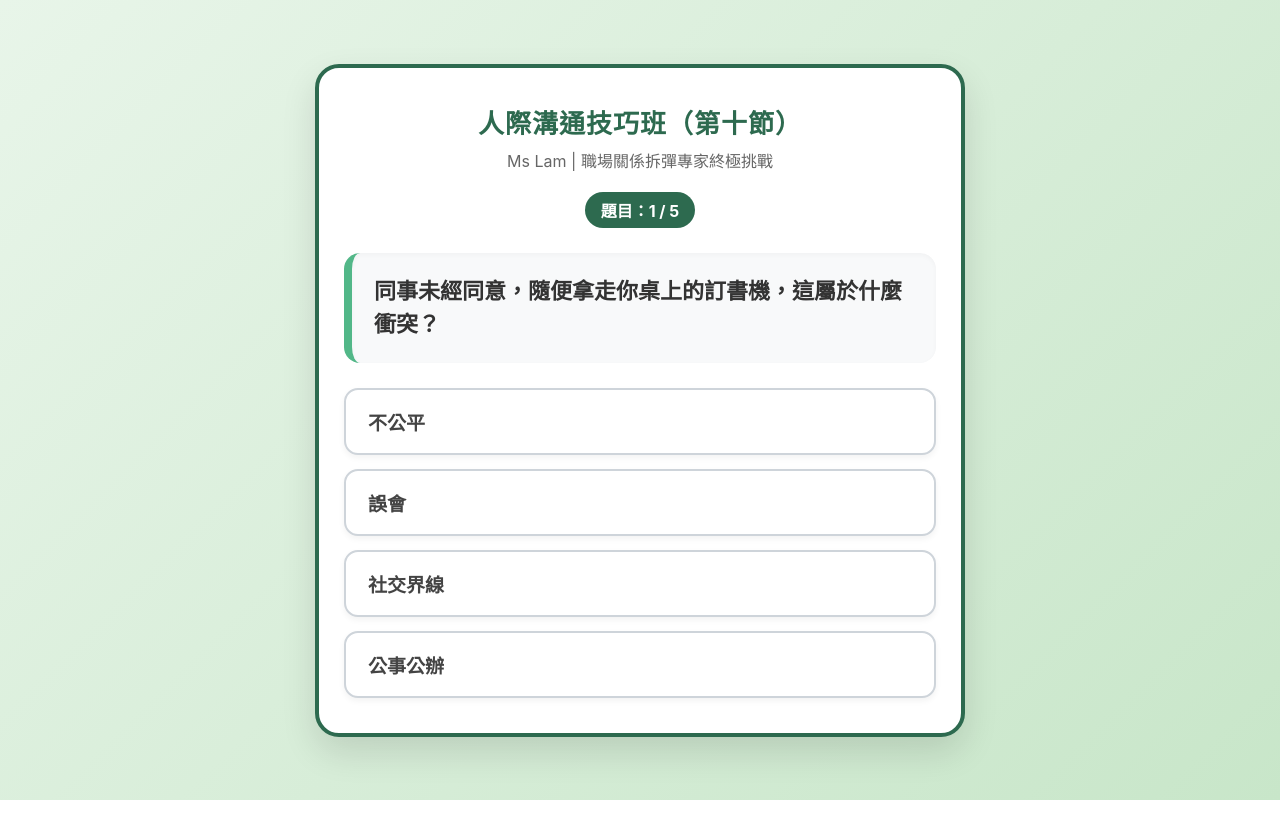
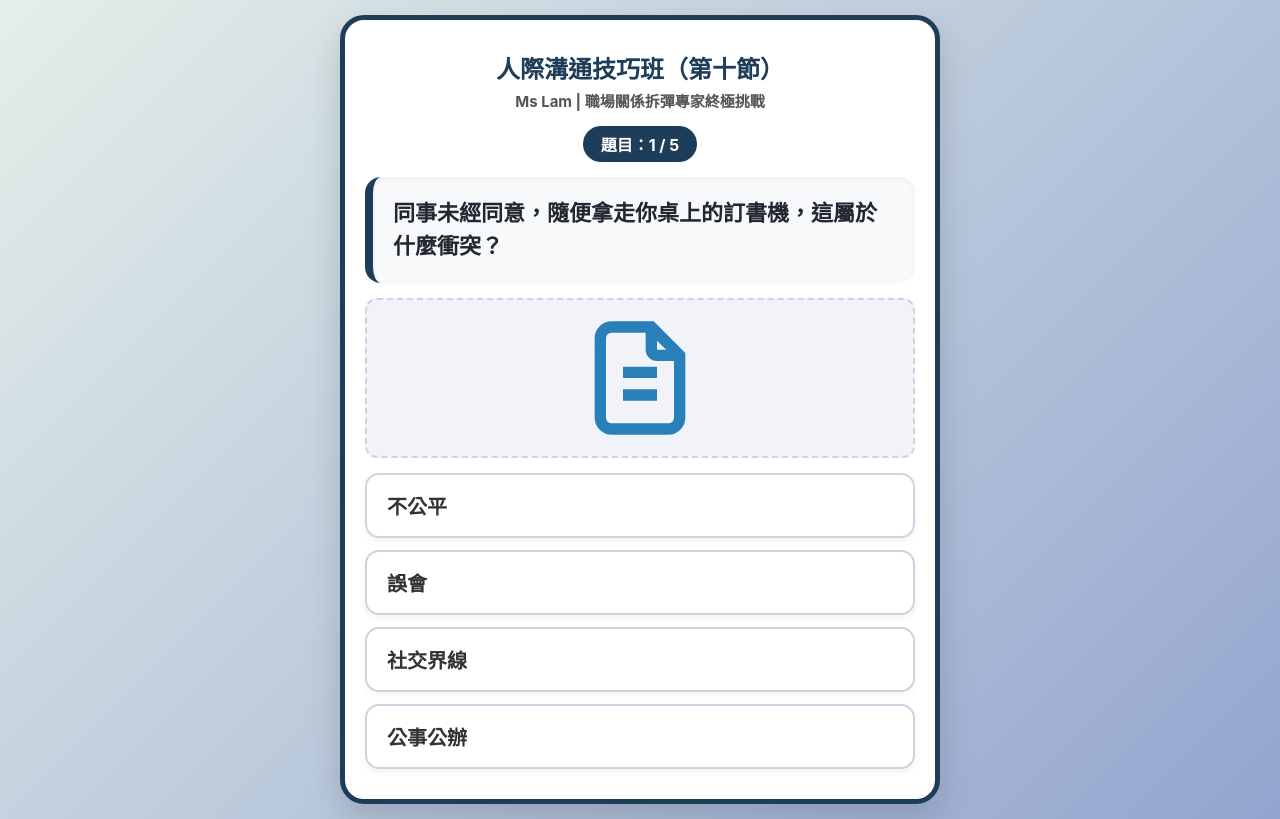
Before and after one commit to teresawanki-blip/work-communication, a plain HTML site: page index.html in a window 1280 px wide. Drawn offline with Linux system fonts and the light colour scheme.

Commit message:
Refactor styles and update quiz functionality

```diff
--- a/index.html
+++ b/index.html
@@ -6,26 +6,22 @@
     <title>第十節：職場拆彈專家終極挑戰</title>
     <style>
         :root {
-            --primary-color: #2d6a4f;
-            --secondary-color: #52b788;
-            --bg-color: #f0f7f4;
+            --primary-color: #1e3d59;
+            --secondary-color: #17b978;
+            --bg-color: #f5f7fa;
             --card-bg: #ffffff;
-            --text-color: #333333;
-            --correct-bg: #d8f3dc;
-            --correct-border: #52b788;
-            --wrong-bg: #f8d7da;
-            --wrong-border: #dc3545;
+            --text-color: #222831;
+            --correct-bg: #e8f5e9;
+            --correct-border: #4caf50;
+            --wrong-bg: #ffebee;
+            --wrong-border: #f44336;
         }
 
-        * {
-            box-sizing: border-box;
-            margin: 0;
-            padding: 0;
-        }
+        * { box-sizing: border-box; margin: 0; padding: 0; }
 
         body {
             font-family: -apple-system, BlinkMacSystemFont, "Segoe UI", Roboto, "Helvetica Neue", Arial, sans-serif;
-            background: linear-gradient(135deg, #e8f5e9 0%, #c8e6c9 100%);
+            background: linear-gradient(135deg, #e4efe9 0%, #93a5cf 100%);
             display: flex;
             justify-content: center;
             align-items: center;
@@ -35,133 +31,86 @@
 
         .game-container {
             background-color: var(--card-bg);
-            padding: 35px 25px;
+            padding: 30px 20px;
             border-radius: 24px;
-            box-shadow: 0 15px 35px rgba(0,0,0,0.12);
+            box-shadow: 0 15px 35px rgba(0,0,0,0.15);
             width: 100%;
-            max-width: 650px;
+            max-width: 600px;
             text-align: center;
-            border: 4px solid var(--primary-color);
+            border: 5px solid var(--primary-color);
         }
 
-        h1 {
-            color: var(--primary-color);
-            margin-bottom: 8px;
-            font-size: 26px;
-            font-weight: 800;
-            letter-spacing: 1px;
-        }
-
-        .subtitle {
-            font-size: 16px;
-            color: #666;
-            margin-bottom: 20px;
-        }
+        h1 { color: var(--primary-color); margin-bottom: 5px; font-size: 24px; font-weight: 800; }
+        .subtitle { font-size: 15px; color: #555; margin-bottom: 15px; font-weight: bold; }
 
         .progress {
             background-color: var(--primary-color);
             color: white;
             font-weight: bold;
             display: inline-block;
-            padding: 6px 16px;
+            padding: 6px 18px;
             border-radius: 20px;
-            margin-bottom: 25px;
+            margin-bottom: 15px;
             font-size: 16px;
         }
 
         .question-box {
             background-color: #f8f9fa;
-            padding: 22px;
+            padding: 20px;
             border-radius: 16px;
-            margin-bottom: 25px;
             font-size: 22px;
             font-weight: bold;
             color: var(--text-color);
-            border-left: 8px solid var(--secondary-color);
+            border-left: 8px solid var(--primary-color);
             text-align: left;
             line-height: 1.5;
-            box-shadow: inset 0 2px 5px rgba(0,0,0,0.03);
+            box-shadow: inset 0 2px 5px rgba(0,0,0,0.05);
         }
 
-        .options-container {
+        /* 圖片容器樣式 */
+        .image-container {
+            width: 100%;
+            height: 160px;
+            margin: 15px 0;
             display: flex;
-            flex-direction: column;
-            gap: 14px;
+            justify-content: center;
+            align-items: center;
+            background-color: #f1f3f8;
+            border-radius: 12px;
+            border: 2px dashed #cbd5e1;
+            padding: 10px;
         }
+        .image-container svg { height: 100%; max-width: 100%; }
+
+        .options-container { display: flex; flex-direction: column; gap: 12px; margin-top: 5px; }
 
         .option-btn {
             background-color: #ffffff;
-            border: 2px solid #ced4da;
-            padding: 18px 22px;
-            font-size: 19px;
+            border: 2px solid #cbd5e1;
+            padding: 16px 20px;
+            font-size: 20px;
             border-radius: 14px;
             cursor: pointer;
             transition: all 0.2s ease;
             text-align: left;
             font-weight: bold;
-            color: #444;
+            color: #333;
             box-shadow: 0 3px 6px rgba(0,0,0,0.05);
         }
 
-        .option-btn:hover {
-            background-color: #f1f3f5;
-            border-color: #999;
-            transform: translateY(-2px);
-        }
+        .option-btn:hover { background-color: #f8fafc; border-color: #94a3b8; transform: translateY(-2px); }
+        .option-btn:active { transform: translateY(1px); }
 
-        .option-btn:active {
-            transform: translateY(1px);
-        }
+        .option-btn.correct { background-color: var(--correct-bg); border-color: var(--correct-border); color: #1b4332; }
+        .option-btn.correct::after { content: " 🟢 (正確)"; float: right; font-size: 16px; }
 
-        .option-btn.correct {
-            background-color: var(--correct-bg);
-            border-color: var(--correct-border);
-            color: #1b4332;
-            position: relative;
-        }
+        .option-btn.wrong { background-color: var(--wrong-bg); border-color: var(--wrong-border); color: #721c24; }
+        .option-btn.wrong::after { content: " 🔴 (錯誤)"; float: right; font-size: 16px; }
 
-        .option-btn.correct::after {
-            content: "🟢 開車 (正確)";
-            float: right;
-            font-size: 16px;
-        }
-
-        .option-btn.wrong {
-            background-color: var(--wrong-bg);
-            border-color: var(--wrong-border);
-            color: #721c24;
-        }
-
-        .option-btn.wrong::after {
-            content: "🔴 撞車 (錯誤)";
-            float: right;
-            font-size: 16px;
-        }
-
-        .result-screen {
-            display: none;
-            animation: fadeIn 0.5s ease-in-out;
-        }
-
-        @keyframes fadeIn {
-            from { opacity: 0; transform: translateY(10px); }
-            to { opacity: 1; transform: translateY(0); }
-        }
-
-        .result-title {
-            font-size: 32px;
-            color: #1b4332;
-            margin-bottom: 15px;
-            font-weight: 800;
-        }
-
-        .result-score {
-            font-size: 56px;
-            color: var(--secondary-color);
-            font-weight: 900;
-            margin-bottom: 25px;
-            text-shadow: 2px 2px 0px rgba(0,0,0,0.05);
-        }
+        .result-screen { display: none; animation: fadeIn 0.5s ease-in-out; }
+        @keyframes fadeIn { from { opacity: 0; transform: translateY(10px); } to { opacity: 1; transform: translateY(0); } }
+        .result-title { font-size: 30px; color: #1b4332; margin-bottom: 15px; font-weight: 800; }
+        .result-score { font-size: 56px; color: var(--secondary-color); font-weight: 900; margin-bottom: 25px; }
 
         .restart-btn {
             background-color: var(--primary-color);
@@ -172,23 +121,17 @@
             border-radius: 14px;
             cursor: pointer;
             font-weight: bold;
-            box-shadow: 0 5px 15px rgba(45, 106, 79, 0.3);
+            box-shadow: 0 5px 15px rgba(30, 61, 89, 0.3);
             transition: all 0.2s;
             width: 100%;
         }
+        .restart-btn:hover { background-color: #122538; transform: translateY(-2px); }
 
-        .restart-btn:hover {
-            background-color: #1b4332;
-            transform: translateY(-2px);
-            box-shadow: 0 8px 20px rgba(45, 106, 79, 0.4);
-        }
-
-        /* 針對平板與手機的優化 */
         @media (max-width: 480px) {
-            h1 { font-size: 22px; }
-            .question-box { font-size: 18px; padding: 16px; }
-            .option-btn { font-size: 16px; padding: 14px 18px; }
-            .option-btn.correct::after, .option-btn.wrong::after { font-size: 12px; float: none; display: block; margin-top: 5px; }
+            h1 { font-size: 20px; }
+            .question-box { font-size: 18px; padding: 14px; }
+            .image-container { height: 120px; }
+            .option-btn { font-size: 18px; padding: 12px 16px; }
         }
     </style>
 </head>
@@ -200,50 +143,65 @@
         <div class="subtitle">Ms Lam | 職場關係拆彈專家終極挑戰</div>
         <div class="progress" id="progress-text">題目：1 / 5</div>
         <div class="question-box" id="question-text">題目載入中...</div>
+
+        <div class="image-container" id="image-box"></div>
+
         <div class="options-container" id="options-box"></div>
     </div>
 
     <div id="result-screen" class="result-screen">
         <div class="result-title" id="result-status">挑戰成功！</div>
         <div class="result-score" id="score-text">5 / 5 分</div>
-        <p id="feedback-text" style="font-size: 19px; color: #444; margin-bottom: 35px; line-height: 1.6; text-align: left; background: #f8f9fa; padding: 15px; border-radius: 12px;"></p>
+        <p id="feedback-text" style="font-size: 19px; color: #333; margin-bottom: 35px; line-height: 1.6; text-align: left; background: #f8f9fa; padding: 15px; border-radius: 12px;"></p>
         <button class="restart-btn" onclick="startNewGame()">下一位同學：重新抽題挑戰</button>
     </div>
 </div>
 
 <script>
-    // 內建 30 題完全扣緊 PPT 的精準題庫
+    // 定義 8 種常用的高辨識度 SVG 圖像圖標代碼，供題目調用
+    const icons = {
+        lazy: `<svg viewBox="0 0 24 24" fill="none" stroke="#e67e22" stroke-width="2"><path d="M12 2a10 10 0 1 0 10 10A10 10 0 0 0 12 2zm0 18a8 8 0 1 1 8-8 8 8 0 0 1-8 8z"/><path d="M12 6v6l4 2"/><circle cx="17" cy="7" r="1" fill="#e67e22"/><path d="M18 5l2-2M7 17l-2 1"/></svg>`, // 偷懶/時鐘/手機
+        boss: `<svg viewBox="0 0 24 24" fill="none" stroke="#2c3e50" stroke-width="2"><path d="M16 21v-2a4 4 0 0 0-4-4H6a4 4 0 0 0-4 4v2"/><circle cx="9" cy="7" r="4"/><path d="M22 21v-2a4 4 0 0 0-3-3.87M16 3.13a4 4 0 0 1 0 7.75"/></svg>`, // 老闆/主管/雙方
+        stapler: `<svg viewBox="0 0 24 24" fill="none" stroke="#2980b9" stroke-width="2"><path d="M14 3v4a1 1 0 0 0 1 1h4"/><path d="M17 21H7a2 2 0 0 1-2-2V5a2 2 0 0 1 2-2h7l5 5v11a2 2 0 0 1-2 2z"/><path d="M9 15h6M9 11h6"/></svg>`, // 文具/訂書機/桌子
+        task: `<svg viewBox="0 0 24 24" fill="none" stroke="#27ae60" stroke-width="2"><path d="M22 11.08V12a10 10 0 1 1-5.93-9.14"/><polyline points="22 4 12 14.01 9 11.01"/></svg>`, // 任務/工作/正確
+        angry: `<svg viewBox="0 0 24 24" fill="none" stroke="#c0392b" stroke-width="2"><circle cx="12" cy="12" r="10"/><path d="M8 14s1.5-2 4-2 4 2 4 2"/><line x1="9" y1="9" x2="9.01" y2="9"/><line x1="15" y1="9" x2="15.01" y2="9"/><path d="M7 7l2 1M17 7l-2 1"/></svg>`, // 生氣/黑臉/吵架
+        shake: `<svg viewBox="0 0 24 24" fill="none" stroke="#27ae60" stroke-width="2"><path d="M16 3h5v5M4 21L20 5M4 11V3h8M4 3l16 16"/></svg>`, // 利益交換/合作/溝通
+        distance: `<svg viewBox="0 0 24 24" fill="none" stroke="#7f8c8d" stroke-width="2"><circle cx="6" cy="12" r="3"/><circle cx="18" cy="12" r="3"/><line x1="9" y1="12" x2="15" y2="12"/><polyline points="12 9 9 12 12 15"/><polyline points="12 9 15 12 12 15"/></svg>`, // 保持物理距離/冷處理
+        stress: `<svg viewBox="0 0 24 24" fill="none" stroke="#8e44ad" stroke-width="2"><path d="M12 2L2 7l10 5 10-5-10-5zM2 17l10 5 10-5M2 12l10 5 10-5"/></svg>` // 心理壓力/辭職
+    };
+
+    // 內建 30 題完全扣緊 PPT 內容的精準題庫，每題配上對應的 icon 標籤
     const allQuestions = [
-        { q: "當你低頭苦幹，旁邊同事卻在偷懶玩手機，這屬於什麼衝突？", a: ["不公平", "誤會", "社交界線", "冷處理"], c: 0 },
-        { q: "上司說話時聲量太大、語氣太急，你因為胡亂猜測而做錯事，這屬於？", a: ["不公平", "誤會", "社交界線", "利益交換"], c: 1 },
-        { q: "同事未經同意，隨便拿走你桌上的訂書機，這屬於什麼衝突？", a: ["不公平", "誤會", "社交界線", "公事公辦"], c: 2 },
-        { q: "職場的本質是什麼？", a: ["尋找志同道合的死黨", "一起玩手機", "合作完成任務", "互相不理睬"], c: 2 },
-        { q: "與同事吵架，導致工作延誤，最後會被誰責備？", a: ["警察", "班主任", "老闆", "家人"], c: 2 },
-        { q: "在公司大吵大鬧、黑臉、逃避，會讓主管覺得你怎樣？", a: ["很有型", "不夠成熟、不專業", "很聰明", "很威風"], c: 1 },
-        { q: "與同事關係惡劣，讓自己充滿負面情緒，可能會產生什麼想法？", a: ["想加薪", "想升職", "想辭職", "想請客"], c: 2 },
-        { q: "主管或老闆的重要責任之一是什麼？", a: ["幫員工買外賣", "協調員工之間的衝突", "陪員工玩遊戲", "請員工放假"], c: 1 },
-        { q: "如果不喜歡現在的分工，應該用什麼方法來解決？", a: ["黑臉", "逃避", "交換", "辭職"], c: 2 },
-        { q: "職場衝突時，應不應該委屈自己去迎合他人？", a: ["應該", "不應該", "必須要", "無所謂"], c: 1 },
-        { q: "面對討厭的同事，在工作上說話時依然要保持什麼接觸？", a: ["身體接觸", "眼神接觸", "完全避開", "沒關係"], c: 1 },
-        { q: "面對討厭的同事，在工作上說話時要注意什麼？", a: ["注意聲量", "大吼大叫", "講悄悄話", "不出一聲"], c: 0 },
-        { q: "面對討厭的同事，在公事上應該採取什麼態度？", a: ["公事公辦", "黑臉對待", "已讀不回", "隨便敷衍"], c: 0 },
-        { q: "面對討厭的同事，在工作以外的時間，應該怎麼做？", a: ["一起吃午飯", "放學一起走", "不傳訊息、午飯時不聚在一起", "深夜長談"], c: 2 },
-        { q: "專業的『利益與交換』第一步是要做什麼？", a: ["大罵同事", "指出重點，說明分工唔太妥", "找老闆告狀", "自己一個人做完"], c: 1 },
-        { q: "專業的『利益與交換』第二步是提出什麼？", a: ["提出離職", "提出交換條件", "提出請客", "提出投訴"], c: 1 },
-        { q: "當分工不妥時，提出交換條件後，第三步要達成什麼？", a: ["爭吵", "共識並立刻開始工作", "各自放工", "不理對方"], c: 1 },
-        { q: "拆彈的『成熟、專業』方法能幫我們做到什麼？", a: ["把工作完成＋保護自己嘅界線", "委屈自己", "打敗同事", "不用上班"], c: 0 },
-        { q: "當你覺得『點解我要做埋你嗰份？』時，這屬於哪種心理？", a: ["覺得很好玩", "覺得不公平", "覺得很開心", "覺得沒所謂"], c: 1 },
-        { q: "上司對你發脾氣時，以下哪種是錯誤的猜測想法？", a: ["上司在針對我", "上司可能很急", "我們去問清楚細節", "保持冷靜"], c: 0 },
-        { q: "看見同事未經同意拿走文具，感到尷尬或生氣，但不懂得專業表達，通常會導致？", a: ["用極端方式回應（如大罵或已讀不回）", "同事道歉", "老闆加薪", "大家變成好朋友"], c: 0 },
-        { q: "在公司大吵大鬧、黑臉或逃避，屬於怎樣的行為？", a: ["成熟行為", "專業行為", "不夠成熟、不專業的行為", "好員工行為"], c: 2 },
-        { q: "以下哪一項是職場衝突帶來的影響？", a: ["影響團隊任務（無法交差）", "全公司一起放假", "人工會變多", "工作變輕鬆"], c: 0 },
-        { q: "如果不喜歡現在的分工，除了黑臉和逃避，更好的做法是？", a: ["尋求上司協助或進行利益交換", "直接放工回家", "假裝不知道", "偷偷哭泣"], c: 0 },
-        { q: "『你不一定要喜歡他，但你可以跟他交換工作，一起把事情完成。』這句話對嗎？", a: ["不對", "對的", "看情況", "不知道"], c: 1 },
-        { q: "面對討厭的同事，工作以外應該如何保持物理邊界？", a: ["保持距離，不討論私人生活", "天天追蹤他", "約他放假去玩", "每天傳訊息給他"], c: 0 },
-        { q: "上司說話時聲量太大，我們應該怎麼確認，避免胡亂猜測？", a: ["不理他", "運用觀察與提問確認細節", "跟上司大叫", "立刻辭職"], c: 1 },
-        { q: "當同事跟你說：『不如你負責搬重物，我負責填表。』這是在做什麼？", a: ["欺負你", "尋求上司協助", "提出交換條件", "對你發脾氣"], c: 2 },
-        { q: "如果與同事吵架，導致工作延誤，最後會怎樣？", a: ["可以早退", "被老闆責備", "得到稱讚", "沒有影響"], c: 1 },
-        { q: "恭喜來到最後一堂！這十節課我們最終學會了什麼相處之道？", a: ["互相尊重與專業協商", "事事計較", "逃避問題", "只和死黨說話"], c: 0 }
+        { q: "當你低頭苦幹，旁邊同事卻在偷懶玩手機，這屬於什麼衝突？", a: ["不公平", "誤會", "社交界線", "冷處理"], c: 0, icon: "lazy" },
+        { q: "上司說話時聲量太大、語氣太急，你因為胡亂猜測而做錯事，這屬於？", a: ["不公平", "誤會", "社交界線", "利益交換"], c: 1, icon: "boss" },
+        { q: "同事未經同意，隨便拿走你桌上的訂書機，這屬於什麼衝突？", a: ["不公平", "誤會", "社交界線", "公事公辦"], c: 2, icon: "stapler" },
+        { q: "職場的本質是什麼？", a: ["尋找志同道合的死黨", "一起玩手機", "合作完成任務", "互相不理睬"], c: 2, icon: "task" },
+        { q: "與同事吵架，導致工作延誤，最後會被誰責備？", a: ["警察", "班主任", "老闆", "家人"], c: 2, icon: "boss" },
+        { q: "在公司大吵大鬧、黑臉、逃避，會讓主管覺得你怎樣？", a: ["很有型", "不夠成熟、不專業", "很聰明", "很威風"], c: 1, icon: "angry" },
+        { q: "與同事關係惡劣，讓自己充滿負面情緒，可能會產生什麼想法？", a: ["想加薪", "想升職", "想辭職", "想請客"], c: 2, icon: "stress" },
+        { q: "主管或老闆的重要責任之一是什麼？", a: ["幫員工買外賣", "協調員工之間的衝突", "陪員工玩遊戲", "請員工放假"], c: 1, icon: "boss" },
+        { q: "如果不喜歡現在的分工，應該用什麼方法來解決？", a: ["黑臉", "逃避", "交換", "辭職"], c: 2, icon: "shake" },
+        { q: "職場衝突時，應不應該委屈自己去迎合他人？", a: ["應該", "不應該", "必須要", "無所謂"], c: 1, icon: "task" },
+        { q: "面對討厭的同事，在工作上說話時依然要保持什麼接觸？", a: ["身體接觸", "眼神接觸", "完全避開", "沒關係"], c: 1, icon: "task" },
+        { q: "面對討厭的同事，在工作上說話時要注意什麼？", a: ["注意聲量", "大吼大叫", "講悄悄話", "不出一聲"], c: 0, icon: "shake" },
+        { q: "面對討厭的同事，在公事上應該採取什麼態度？", a: ["公事公辦", "黑臉對待", "已讀不回", "隨便敷衍"], c: 0, icon: "task" },
+        { q: "面對討厭的同事，在工作以外的時間，應該怎麼做？", a: ["一起吃午飯", "放學一起走", "不傳訊息、午飯時不聚在一起", "深夜長談"], c: 2, icon: "distance" },
+        { q: "專業的『利益與交換』第一步是要做什麼？", a: ["大罵同事", "指出重點，說明分工唔太妥", "找老闆告狀", "自己一個人做完"], c: 1, icon: "shake" },
+        { q: "專業的『利益與交換』第二步是提出什麼？", a: ["提出離職", "提出交換條件", "提出請客", "提出投訴"], c: 1, icon: "shake" },
+        { q: "當分工不妥時，提出交換條件後，第三步要達成什麼？", a: ["爭吵", "共識並立刻開始工作", "各自放工", "不理對方"], c: 1, icon: "task" },
+        { q: "拆彈的『成熟、專業』方法能幫我們做到什麼？", a: ["把工作完成＋保護自己嘅界線", "委屈自己", "打敗同事", "不用上班"], c: 0, icon: "task" },
+        { q: "當你覺得『點解我要做埋你嗰份？』時，這屬於哪種心理？", a: ["覺得很好玩", "覺得不公平", "覺得很開心", "覺得沒所謂"], c: 1, icon: "lazy" },
+        { q: "上司對你發脾氣時，以下哪種是錯誤的猜測想法？", a: ["上司在針對我", "上司可能很急", "我們去問清楚細節", "保持冷靜"], c: 0, icon: "angry" },
+        { q: "看見同事未經同意拿走文具，感到尷尬或生氣，但不懂得專業表達，通常會導致？", a: ["用極端方式回應（如大罵或已讀不回）", "同事道歉", "老闆加薪", "大家變成好朋友"], c: 0, icon: "stapler" },
+        { q: "在公司大吵大鬧、黑臉或逃避，屬於怎樣的行為？", a: ["成熟行為", "專業行為", "不夠成熟、不專業的行為", "好員工行為"], c: 2, icon: "angry" },
+        { q: "以下哪一項是職場衝突帶來的影響？", a: ["影響團隊任務（無法交差）", "全公司一起放假", "人工會變多", "工作變輕鬆"], c: 0, icon: "lazy" },
+        { q: "如果不喜歡現在的分工，除了黑臉和逃避，更好的做法是？", a: ["尋求上司協助或進行利益交換", "直接放工回家", "假裝不知道", "偷偷哭泣"], c: 0, icon: "shake" },
+        { q: "『你不一定要喜歡他，但你可以跟他交換工作，一起把事情完成。』這句話對嗎？", a: ["不對", "對的", "看情況", "不知道"], c: 1, icon: "shake" },
+        { q: "面對討厭的同事，工作以外應該如何保持物理邊界？", a: ["保持距離，不討論私人生活", "天天追蹤他", "約他放假去玩", "每天傳訊息給他"], c: 0, icon: "distance" },
+        { q: "上司說話時聲量太大，我們應該怎麼確認，避免胡亂猜測？", a: ["不理他", "運用觀察與提問確認細節", "跟上司大叫", "立刻辭職"], c: 1, icon: "boss" },
+        { q: "當同事跟你說：『不如你負責搬重物，我負責填表。』這是在做什麼？", a: ["欺負你", "尋求上司協助", "提出交換條件", "對你發脾氣"], c: 2, icon: "shake" },
+        { q: "如果與同事吵架，導致工作延誤，最後會怎樣？", a: ["可以早退", "被老闆責備", "得到稱讚", "沒有影響"], c: 1, icon: "angry" },
+        { q: "恭喜來到最後一堂！這十節課我們最終學會了什麼相車之道？", a: ["互相尊重與專業協商", "事事計較", "逃避問題", "只和死黨說話"], c: 0, icon: "task" }
     ];
 
     let currentQuizQuestions = [];
@@ -286,6 +244,9 @@
         let qData = currentQuizQuestions[currentQuestionIndex];
         document.getElementById('progress-text').innerText = `題目：${currentQuestionIndex + 1} / 5`;
         document.getElementById('question-text').innerText = qData.q;
+
+        // 根據題目的 icon 標籤，動態插入圖形
+        document.getElementById('image-box').innerHTML = icons[qData.icon] || '';
 
         let optionsBox = document.getElementById('options-box');
         optionsBox.innerHTML = '';
@@ -334,11 +295,11 @@
 
         if (score === 5) {
             statusText.innerText = "🎉 終極拆彈成功！";
-            statusText.style.color = "#2d6a4f";
+            statusText.style.color = "#4caf50";
             feedbackText.innerHTML = "<b>Ms Lam 評語：</b><br>太厲害了！你成功答對全部題目！你已經完全掌握『尋求協助、利益交換、冷處理』三大絕招。你是一名合格的『職場關係拆彈專家』，可以開開心心畢業去領取證書和大禮物啦！";
         } else {
             statusText.innerText = "👍 繼續努力！";
-            statusText.style.color = "#dc3545";
+            statusText.style.color = "#f44336";
             feedbackText.innerHTML = "<b>Ms Lam 評語：</b><br>做得很好！你有認真聽書。雖然差一點點滿分，但沒關係！可以請林老師或者旁邊的同學幫忙讀一讀，再重新挑戰一組新題目，你一定可以拿到滿分的！";
         }
     }
```
